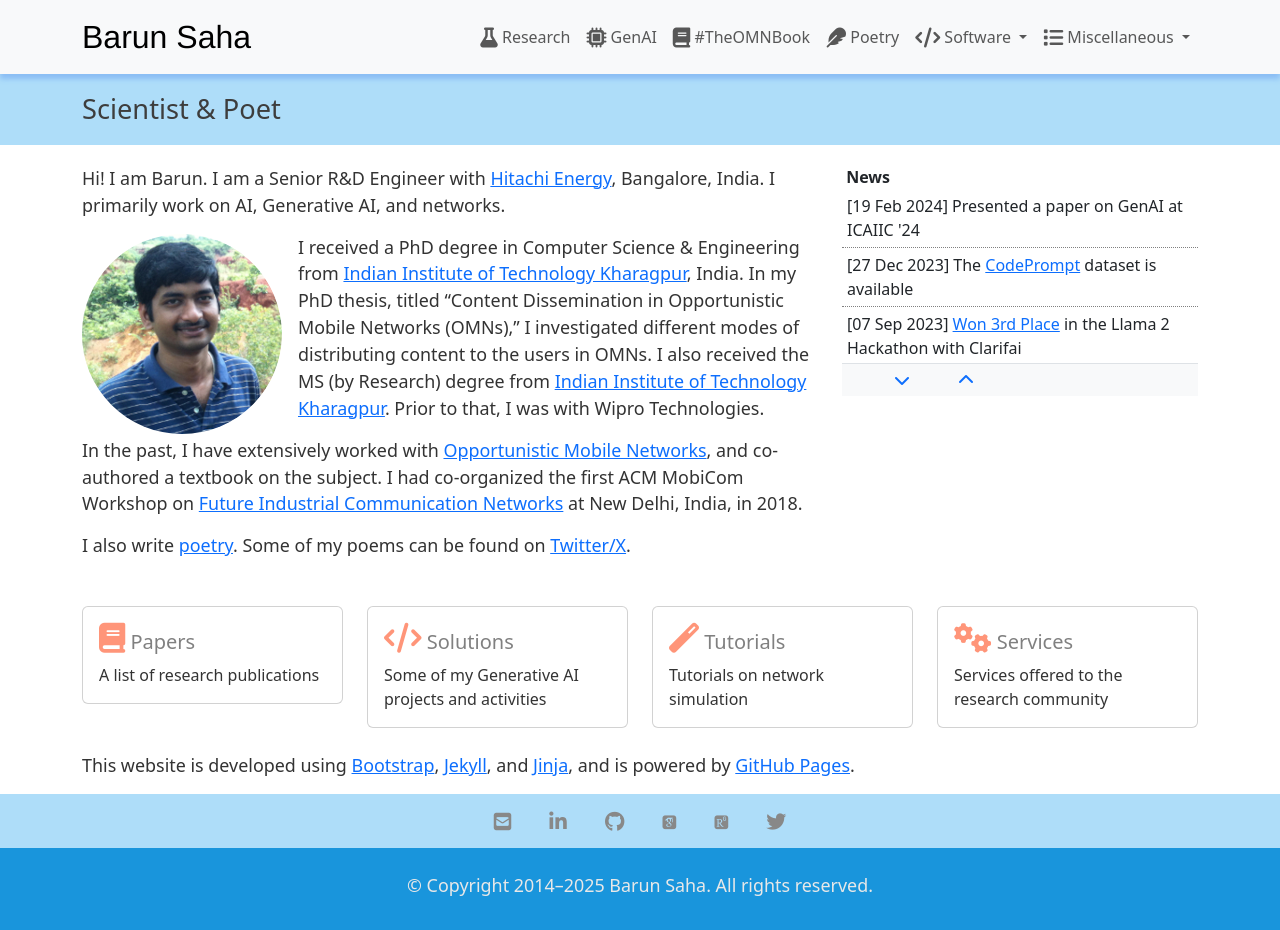
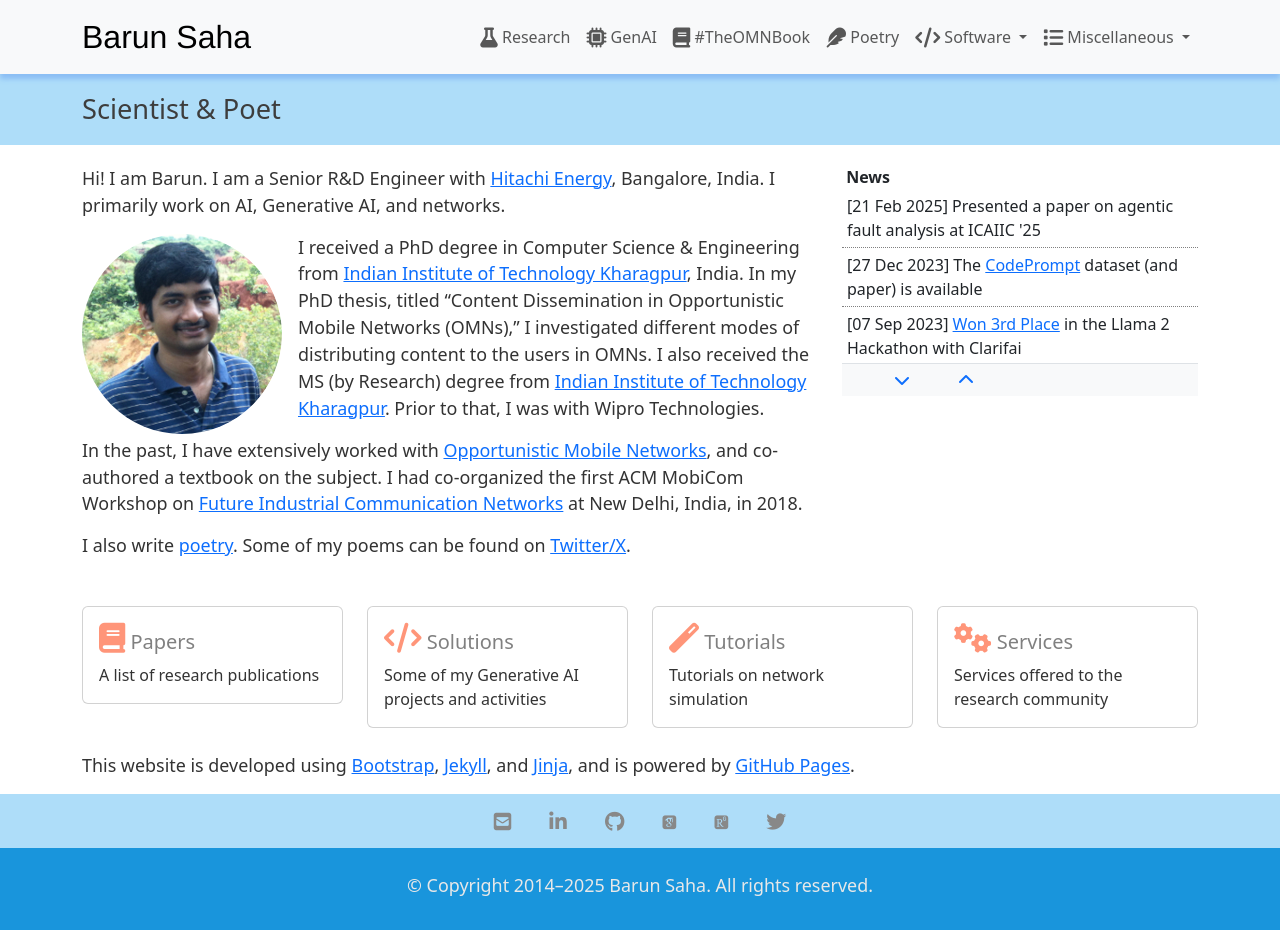
Before and after one commit to barun-saha/barun-saha.github.io, a Jekyll site: the page index.html, which Jekyll copies as it is, in a window 1280 px wide. Built offline with Jekyll 4.4.1, drawn with Linux system fonts in a browser that asks for light colours; nearby versions of some CDN libraries; some web fonts are replaced.

Commit message:
Update news

```diff
--- a/index.html
+++ b/index.html
@@ -205,23 +205,18 @@
                         <div class="col-xs-12">
                             <ul class="news">
                                 <li class="news-item">
-                                    <span class="news-date">[19 Feb 2024]</span>
-                                    Presented a paper on GenAI at ICAIIC '24
+                                    <span class="news-date">[21 Feb 2025]</span>
+                                    Presented a paper on agentic fault analysis at ICAIIC '25
                                 </li>
                                 <li class="news-item">
                                     <span class="news-date">[27 Dec 2023]</span>
                                     The <a href="https://github.com/barun-saha/CodePrompt">
-                                        CodePrompt</a> dataset is available
+                                        CodePrompt</a> dataset (and paper) is available
                                 </li>
                                 <li class="news-item">
                                     <span class="news-date">[07 Sep 2023]</span>
                                     <a href="https://www.clarifai.com/blog/llama-2-hackathon-with-clarifai-winners-announcement">
                                         Won 3rd Place</a> in the Llama 2 Hackathon with Clarifai
-                                </li>
-                                <li class="news-item">
-                                    <span class="news-date">[22 Dec 2022]</span> Delivered keynote on
-                                    <a href="https://icacie.com/2022/keynotes/barun-kumar-saha/">
-                                        Intent-based Industrial Network Managment</a> at ICACIE '22
                                 </li>
                             </ul>
                         </div>
```
Also changed, not shown: templates/index.html (+3 -8 lines).
